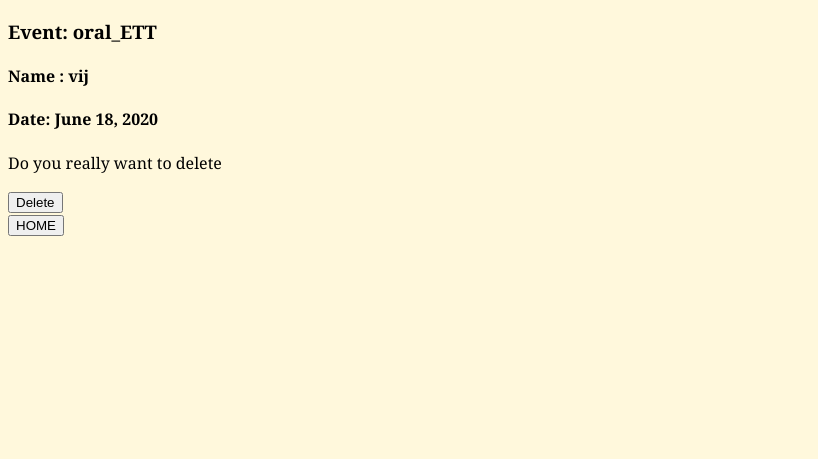
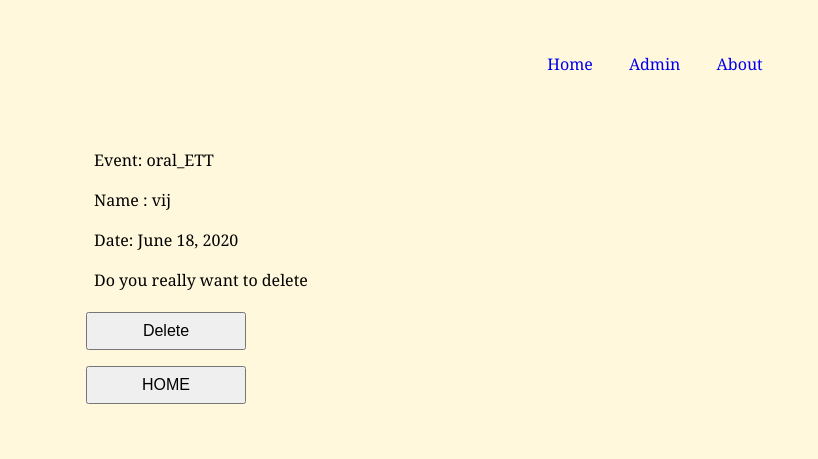
Before and after one commit to vijayetar/cusum, a Django app: page /event/6/delete/ in a window 1280 px wide. Shown: the top 459 px of the page, without its empty margins (0-818 px from the left). Run offline with Django 3.2, Linux system fonts and the light colour scheme; data comes from the database, SQL or seed files in the repository; both versions use the stored data as it was after the commit.

Commit message:
completed the css with nav bar

```diff
--- a/static/css/base.css
+++ b/static/css/base.css
@@ -1,7 +1,48 @@
+*{
+  font-size: 1rem;
+  margin:0.5rem;
+  padding: 0.5rem;
+}
+
 body {
   background-color: cornsilk;
   font-family: Cambria, Cochin, Georgia, Times, 'Times New Roman', serif;
+  margin-left: 30px;
+  padding: 20px;
 }
+header {
+  padding: 20px;
+}
+nav>ul{
+  width:50%;
+  margin-left:auto;
+  margin-right:auto;
+  text-align: center;
+}
+nav>ul>li {
+  display: inline-block;
+  font-size: 1rem;
+}
+
 a {
   text-decoration: none;
 }
+main{
+  padding: 20px;
+}
+h1{
+  font-size: 3rem;
+  margin: 1rem;
+  text-align: center;
+}
+ul>li, p{
+  font-size: 1rem;
+  margin:0.5rem;
+  padding: 0.5rem;
+}
+
+input, button{
+  font-size: 1rem;
+  width: 10rem;
+  margin:0.5rem;
+}
--- /dev/null
+++ b/static/css/reset.css
@@ -0,0 +1,48 @@
+/* http://meyerweb.com/eric/tools/css/reset/
+   v2.0 | 20110126
+   License: none (public domain)
+*/
+
+html, body, div, span, applet, object, iframe,
+h1, h2, h3, h4, h5, h6, p, blockquote, pre,
+a, abbr, acronym, address, big, cite, code,
+del, dfn, em, img, ins, kbd, q, s, samp,
+small, strike, strong, sub, sup, tt, var,
+b, u, i, center,
+dl, dt, dd, ol, ul, li,
+fieldset, form, label, legend,
+table, caption, tbody, tfoot, thead, tr, th, td,
+article, aside, canvas, details, embed,
+figure, figcaption, footer, header, hgroup,
+menu, nav, output, ruby, section, summary,
+time, mark, audio, video {
+	margin: 0;
+	padding: 0;
+	border: 0;
+	font-size: 100%;
+	font: inherit;
+	vertical-align: baseline;
+}
+/* HTML5 display-role reset for older browsers */
+article, aside, details, figcaption, figure,
+footer, header, hgroup, menu, nav, section {
+	display: block;
+}
+body {
+	line-height: 1;
+}
+ol, ul {
+	list-style: none;
+}
+blockquote, q {
+	quotes: none;
+}
+blockquote:before, blockquote:after,
+q:before, q:after {
+	content: '';
+	content: none;
+}
+table {
+	border-collapse: collapse;
+	border-spacing: 0;
+}
--- /dev/null
+++ b/templates/about.html
@@ -0,0 +1,5 @@
+{% extends 'base.html' %}
+{%block content %}
+  <h3> About the Developer </h3>
+
+{% endblock content %}
--- a/templates/base.html
+++ b/templates/base.html
@@ -6,6 +6,7 @@
   <meta name="viewport" content="width=device-width, initial-scale=1.0">
   <meta http-equiv="X-UA-Compatible" content="ie=edge">
   {% block link%}
+  <link rel="stylesheet" href={% static "css/reset.css" %}>
   <link rel="stylesheet" href={% static "css/base.css" %}>
   {% endblock link%}
   {% block title %}
@@ -13,9 +14,21 @@
   {% endblock title %}
 </head>
 <body>
+  <header>
+  {% block nav_bar %}
+  <nav>
+    <ul>
+      <li><a href="{% url 'event_list' %}">Home</a></li>
+      <li><a href="{% url 'event_list' %}">Admin</a></li>
+      <li><a href="{% url 'about' %}">About</a></li>
+    </ul>
+  </nav>
+  {% endblock nav_bar %}
+  </header>
+  <main>
   {% block content%}
   <h1>Not the formal document</h1>
   {% endblock content%}
-
+  </main>
 </body>
 </html>
--- a/templates/event_delete.html
+++ b/templates/event_delete.html
@@ -2,9 +2,11 @@
 {% block content %}
 <form action = "" method ="POST">
     {% csrf_token %}
-    <h3>Event: {{event.event_name}}</h3>
-    <h4> Name : {{event.event_user}}</h4>
-    <h4>Date: {{event.event_date}}</h4>
+    <ul>
+      <li>Event: {{event.event_name}}</li>
+      <li> Name : {{event.event_user}}</li>
+      <li>Date: {{event.event_date}}</li>
+    </ul>
     <p> Do you really want to delete</p>
   <input type="submit" value ="Delete">
 </form>
--- a/templates/event_list.html
+++ b/templates/event_list.html
@@ -1,6 +1,6 @@
 {% extends 'base.html' %}
 {%block content %}
-  <h3> Event Lists </h3>
+  <h1> Event Lists </h1>
   <ul>
     {% for obj in object_list %}
     <li>  <a href = {% url 'event_detail' obj.pk %}> {{obj.event_name}} </a>   by    {{obj.event_user}}</li>
--- a/user_cusum/urls.py
+++ b/user_cusum/urls.py
@@ -1,10 +1,10 @@
 from django.urls import path
-from .views import EventListView, EventDetailView, EventCreateView, EventUpdateView, EventDeleteView
-
+from .views import EventListView, EventDetailView, EventCreateView, EventUpdateView, EventDeleteView, AboutViewPage
 urlpatterns = [
   path("", EventListView.as_view(), name = 'event_list'),
   path("event/<int:pk>", EventDetailView.as_view(), name = 'event_detail'),
   path("event/new", EventCreateView.as_view(), name= 'event_create'),
   path('event/<int:pk>/edit/', EventUpdateView.as_view(), name='event_update'),
   path('event/<int:pk>/delete/', EventDeleteView.as_view(), name='event_delete'),
+  path('about', AboutViewPage.as_view(), name="about")
 ]
--- a/user_cusum/views.py
+++ b/user_cusum/views.py
@@ -1,5 +1,5 @@
 from django.shortcuts import render
-from django.views.generic import ListView, DetailView, CreateView, UpdateView, DeleteView
+from django.views.generic import ListView, DetailView, CreateView, UpdateView, DeleteView, TemplateView
 from .models import Event
 from django.urls import reverse_lazy
 
@@ -27,3 +27,6 @@ class EventDeleteView(DeleteView):
   template_name = 'event_delete.html'
   model = Event
   success_url = reverse_lazy('event_list')
+
+class AboutViewPage(TemplateView):
+  template_name = 'about.html'
```
Also changed, not shown: db.sqlite3.
